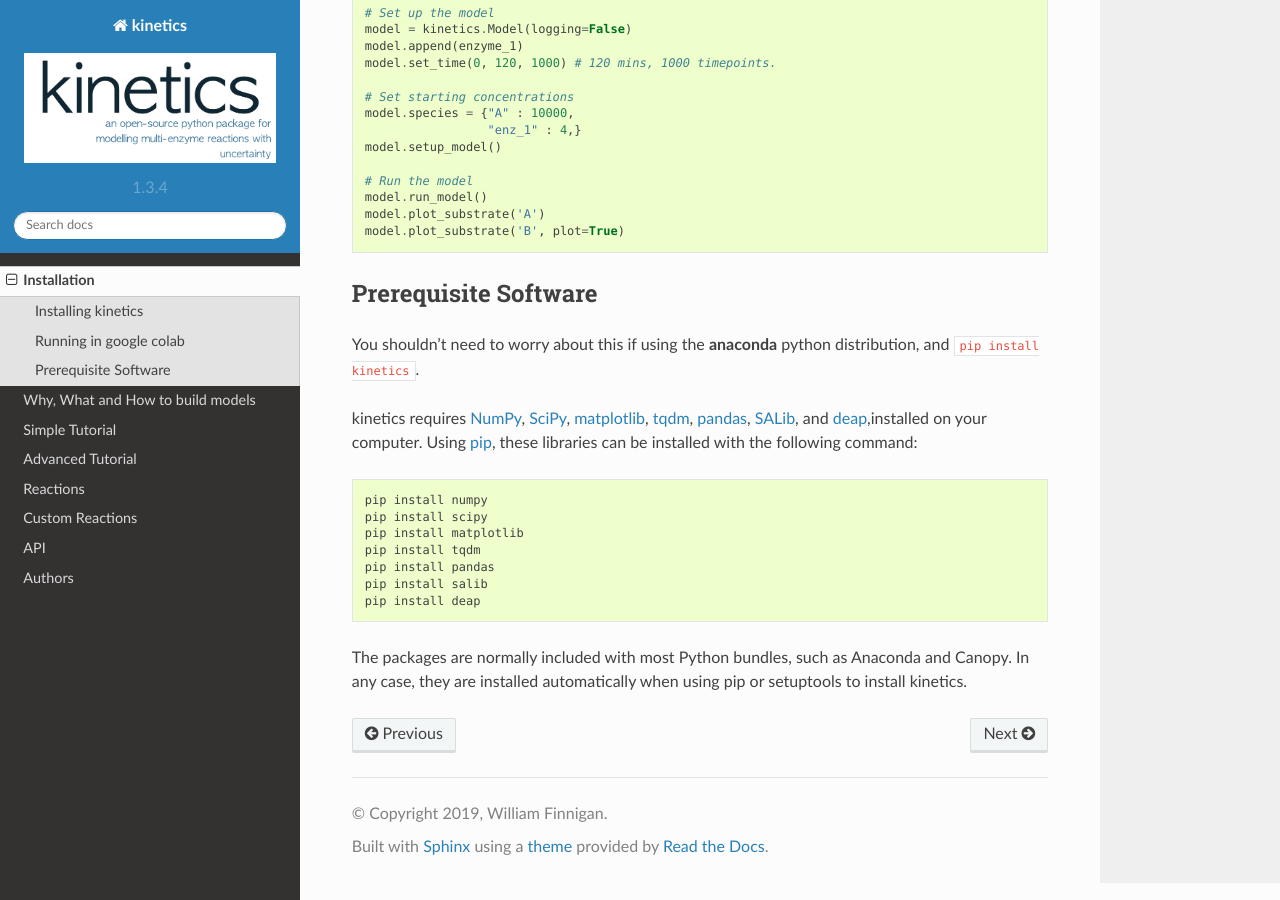
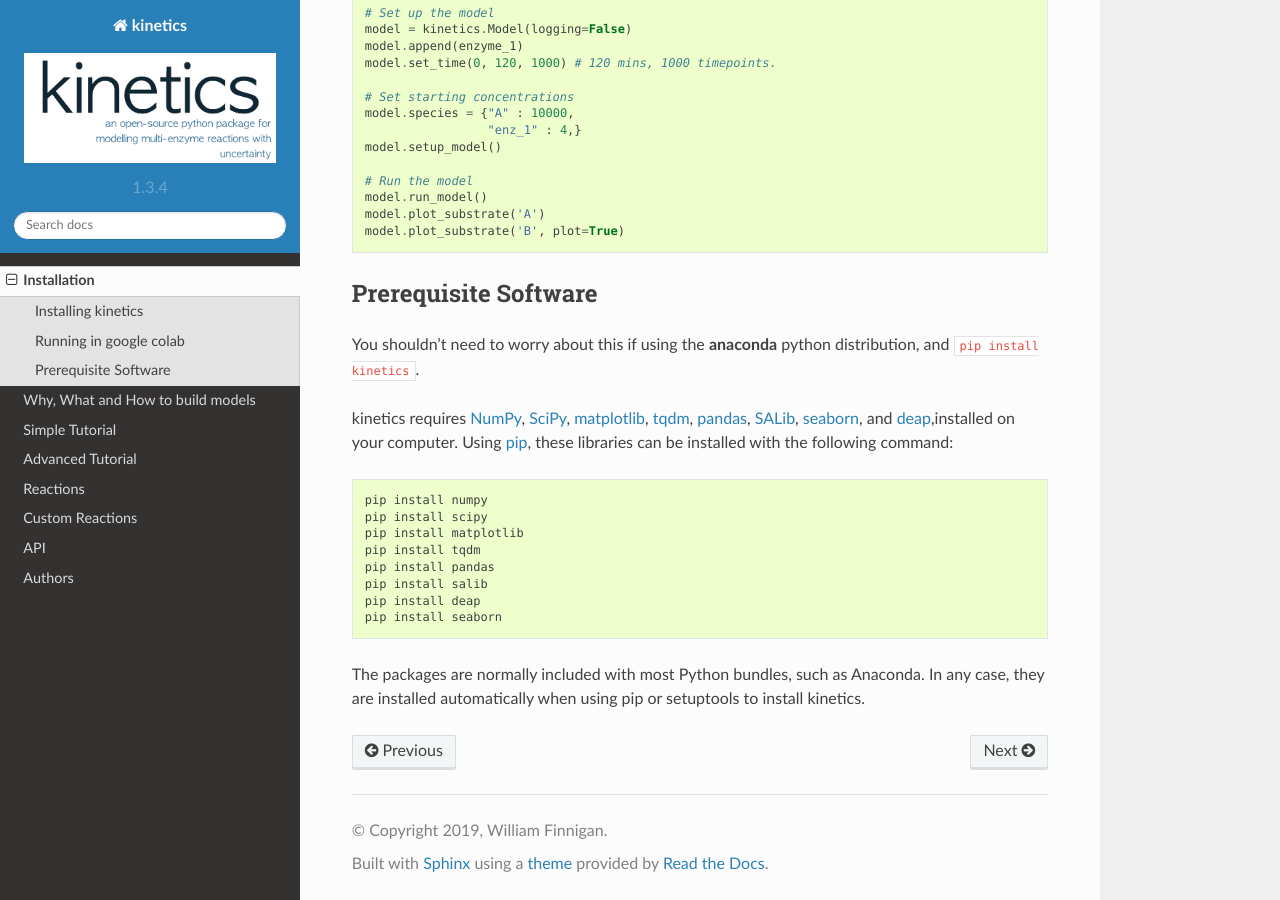
Before and after one commit to willfinnigan/kinetics, a Sphinx documentation site: the page built from docs/Installation.rst, in a window 1280 px wide and 900 px high, scrolled down 804 px. Built offline with Sphinx 7.4.7 and the Read the Docs theme 2.0.0, drawn with Linux system fonts in a browser that asks for light colours.

Commit message:
Documentation

```diff
--- a/docs/Installation.rst
+++ b/docs/Installation.rst
@@ -58,7 +58,7 @@ You shouldn't need to worry about this if using the **anaconda** python distribu
 
 kinetics requires `NumPy <http://www.numpy.org/>`_, `SciPy <http://www.scipy.org/>`_,
 `matplotlib <http://matplotlib.org/>`_, `tqdm <https://tqdm.github.io>`_, `pandas <http://pandas.pydata.org>`_,
-`SALib <https://salib.readthedocs.io>`_, and `deap <https://deap.readthedocs.io/en/master/>`_,installed on your computer.
+`SALib <https://salib.readthedocs.io>`_, `seaborn <http://seaborn.pydata.org>`_, and `deap <https://deap.readthedocs.io/en/master/>`_,installed on your computer.
 Using `pip <https://pip.pypa.io/en/stable/installing/>`_, these libraries can be installed with the following command:
 
 ::
@@ -70,7 +70,8 @@ Using `pip <https://pip.pypa.io/en/stable/installing/>`_, these libraries can be
     pip install pandas
     pip install salib
     pip install deap
+    pip install seaborn
 
-The packages are normally included with most Python bundles, such as Anaconda and Canopy.
+The packages are normally included with most Python bundles, such as Anaconda.
 In any case, they are installed automatically when using pip or setuptools to install
 kinetics.
```
